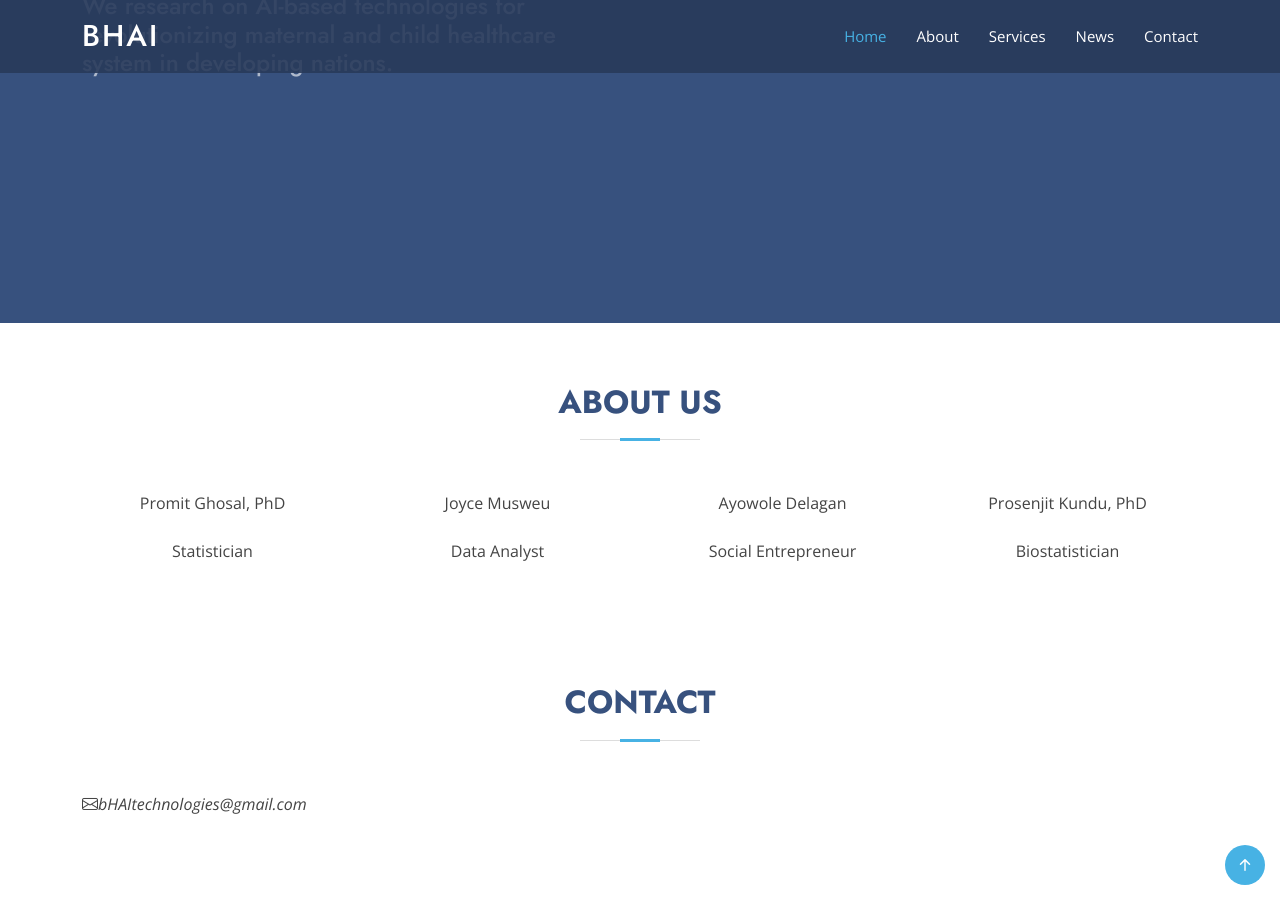
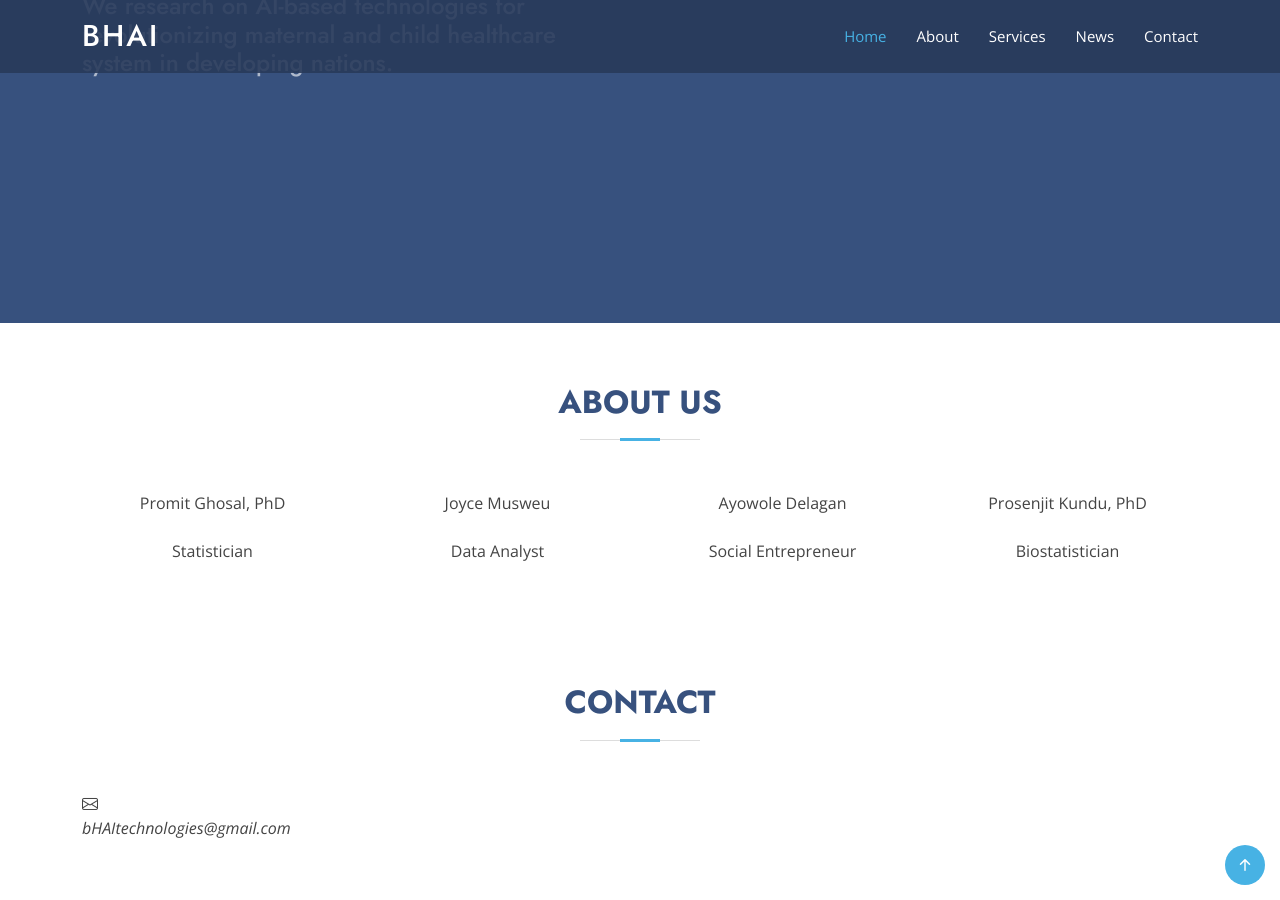
Before and after one commit to betterhealthusingAI/betterhealthusingAI.github.io, a Jekyll site: the page built from index.html, in a window 1280 px wide and 900 px high, scrolled down 397 px. Built offline with Jekyll 4.4.1, drawn with Linux system fonts in a browser that asks for light colours.

Commit message:
Update design_one.html

```diff
--- a/_layouts/design_one.html
+++ b/_layouts/design_one.html
@@ -113,7 +113,7 @@
 
         <div class="row content">
 
-          <div class="col-lg-12"><i class="bi bi-envelope">bHAItechnologies@gmail.com</i></div>
+          <div class="col-lg-1"><i class="bi bi-envelope"> bHAItechnologies@gmail.com</i></div>
 
         </div>
 
```
